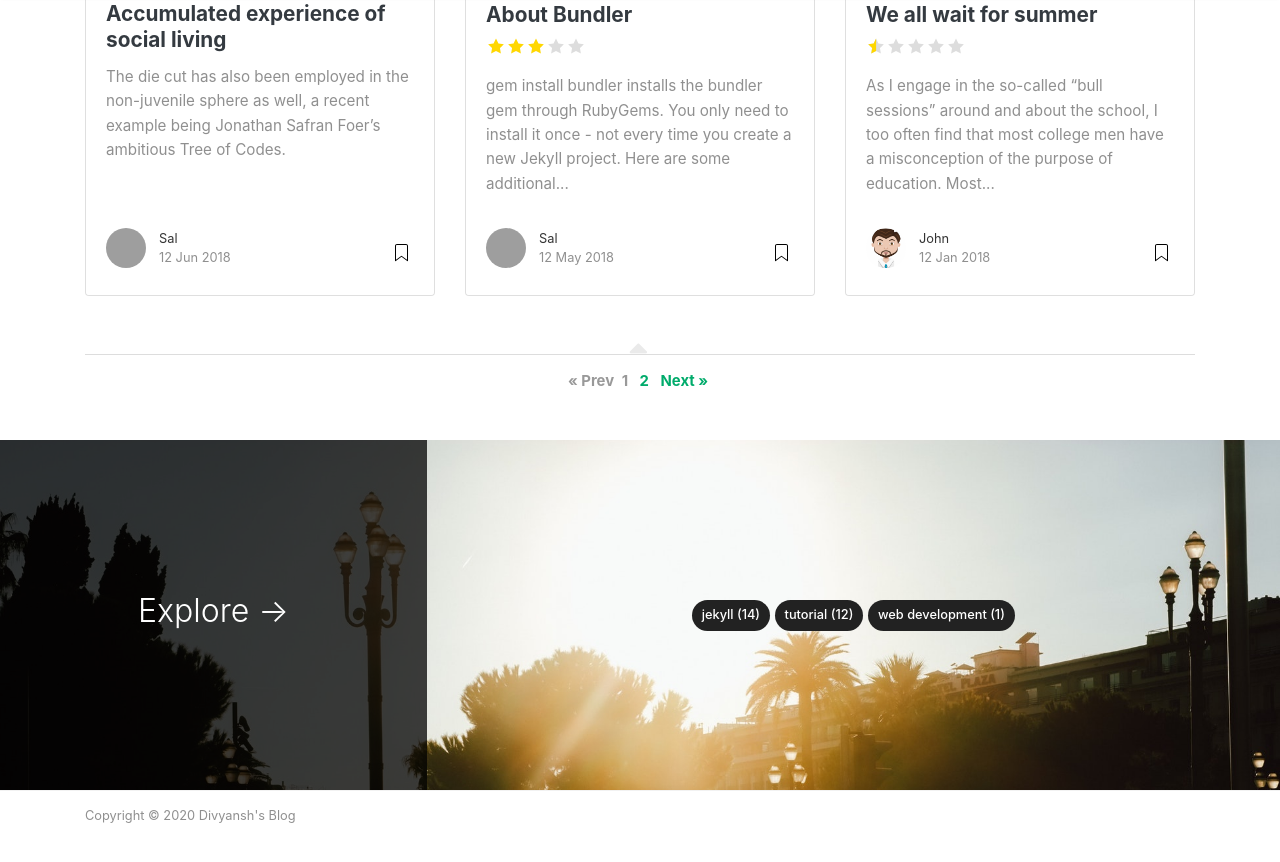
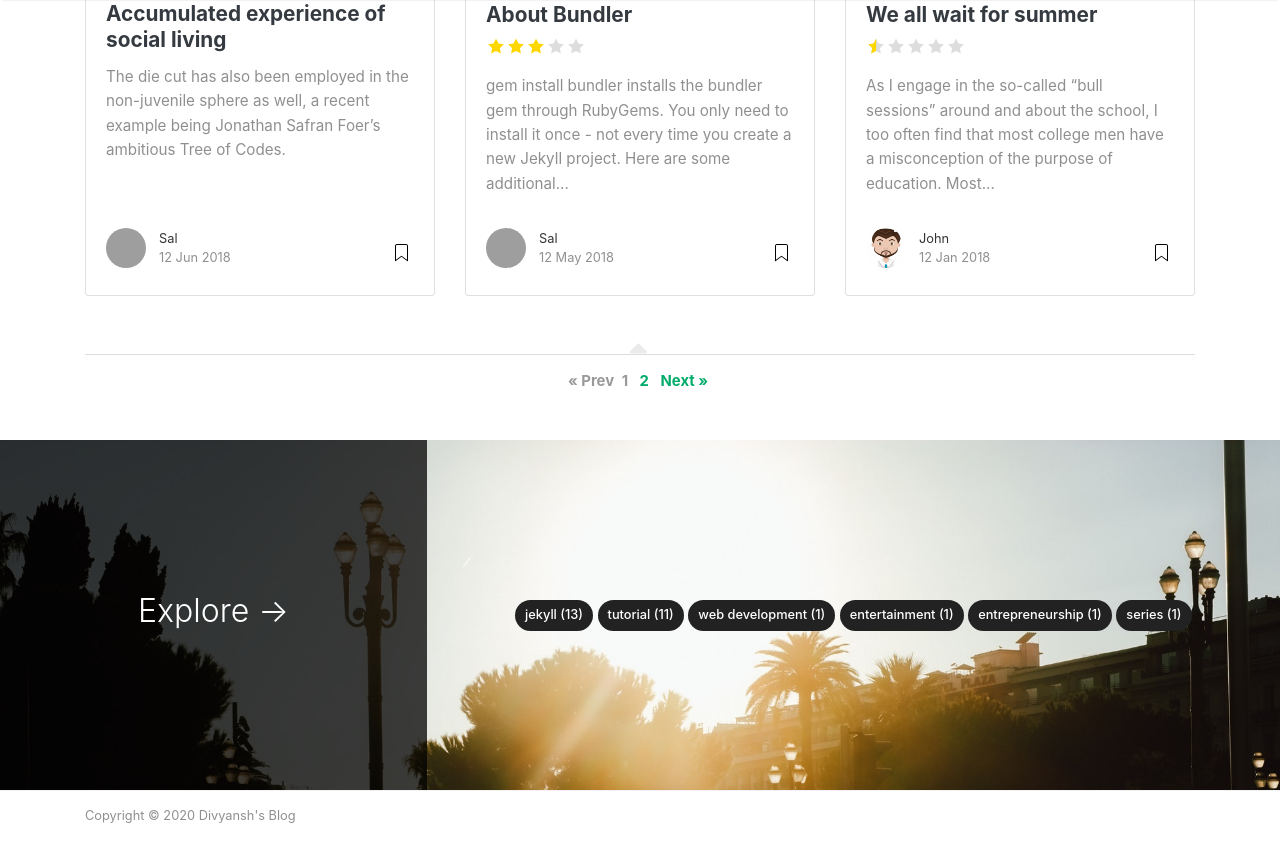
Before and after one commit to divyanshp2013/divyanshpblog, a Jekyll site: the page built from index.html, in a window 1280 px wide and 900 px high, scrolled down 1542 px. Shown: the top 862 px of the window. Built offline with Jekyll 4.4.1, drawn with Linux system fonts in a browser that asks for light colours; nearby versions of some CDN libraries; the list of posts is cut into pages by our own code; grey boxes are pictures that could not be loaded.

Commit message:
Update 2020-11-18-walter-white-entrepreneur.md

```diff
--- a/_posts/2020-11-18-walter-white-entrepreneur.md
+++ b/_posts/2020-11-18-walter-white-entrepreneur.md
@@ -3,8 +3,9 @@ layout: post
 title: 'Walter White: The Entrepreneurial Way'
 author: dp
 categories:
-  - Jekyll
-  - tutorial
+  - Entertainment
+  - Entrepreneurship
+  - Series
 image: >-
   https://www.denofgeek.com/wp-content/uploads/2013/07/288895.jpg?resize=636%2C432
 featured: true
```
